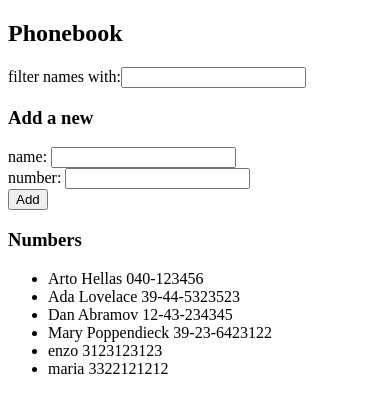
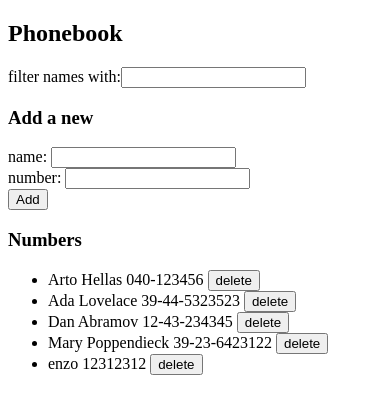
Before and after one commit to enzosorcini/fullstack-open-course, a React (Vite) app in the folder part2/phonebook/: page / in a window 390 px wide. Shown: the top 414 px of the page. Built offline with nearby package versions, Linux system fonts and the light colour scheme; data requests are answered from the project's data file.

Commit message:
finished 2.14 | phonebook step 9

```diff
--- a/part2/phonebook/db.json
+++ b/part2/phonebook/db.json
@@ -3,32 +3,27 @@
     {
       "name": "Arto Hellas",
       "number": "040-123456",
-      "id": 1
+      "id": "1"
     },
     {
       "name": "Ada Lovelace",
       "number": "39-44-5323523",
-      "id": 2
+      "id": "2"
     },
     {
       "name": "Dan Abramov",
       "number": "12-43-234345",
-      "id": 3
+      "id": "3"
     },
     {
       "name": "Mary Poppendieck",
       "number": "39-23-6423122",
-      "id": 4
+      "id": "4"
     },
     {
-      "id": "8a93",
+      "id": "b313",
       "name": "enzo",
-      "number": "3123123123"
-    },
-    {
-      "id": "e362",
-      "name": "maria",
-      "number": "3322121212"
+      "number": "12312312"
     }
   ]
 }
--- a/part2/phonebook/src/App.jsx
+++ b/part2/phonebook/src/App.jsx
@@ -19,6 +19,7 @@ const App = () => {
         console.log('response fulfilled', phonebookContacts)
         setPersons(phonebookContacts)
       })
+      .catch( error => console.log('error on first render', error))
   }, [])
 
   const addPerson = (event) => {
@@ -49,6 +50,21 @@ const App = () => {
 
   const handleFilterChange = filterEvent => setFilter(filterEvent.target.value)
 
+  const handleDelete = id => {
+    console.log('delete person', id)
+    const personToDelete = persons.find( person => person.id === id)
+
+    if(window.confirm(`Delete ${personToDelete.name}?`)){
+      personsService
+        .eliminate(personToDelete.id)
+        .then( deletedPerson => {
+          console.log('deleted person', deletedPerson)
+          setPersons(persons.filter(person => person.id !== id ))
+        })
+        .catch( error => console.log('error deleting person', error))
+    }
+  }
+
   let filteredPhonebook;
   if (filter === '') {
     filteredPhonebook = persons
@@ -69,7 +85,7 @@ const App = () => {
         numberHandler={handleNumberChange}
       />
       <h3>Numbers</h3>
-      <Phonebook persons={filteredPhonebook}/>
+      <Phonebook persons={filteredPhonebook} handleDelete={handleDelete}/>
     </div>
   )
 }
--- a/part2/phonebook/src/components/Person.jsx
+++ b/part2/phonebook/src/components/Person.jsx
@@ -1,6 +1,6 @@
-const Person = ({ person }) => {
+const Person = ({ person, handleDelete }) => {
   return (
-    <li>{person.name} {person.number}</li>
+    <li>{person.name} {person.number} <button onClick={handleDelete}>delete</button></li>
   )
 }
 
--- a/part2/phonebook/src/components/PhoneBook.jsx
+++ b/part2/phonebook/src/components/PhoneBook.jsx
@@ -1,9 +1,9 @@
 import Person from "./Person";
 
-const Phonebook = ({ persons }) => {
+const Phonebook = ({ persons, handleDelete }) => {
   return (
     <ul>
-      {persons.map( person => <Person key={person.id} person={person}/>)}
+      {persons.map( person => <Person key={person.id} person={person} handleDelete={() => handleDelete(person.id)}/> )}
     </ul>
   )
 }
--- a/part2/phonebook/src/services/persons.js
+++ b/part2/phonebook/src/services/persons.js
@@ -13,4 +13,9 @@ const create = newObject => {
 
 const update = () => {}
 
-export default { getAll, create, update }
+const eliminate = id => {
+  const request = axios.delete(`${baseUrl}/${id}`)
+  return request.then( response => response.data)
+}
+
+export default { getAll, create, update, eliminate }
```
